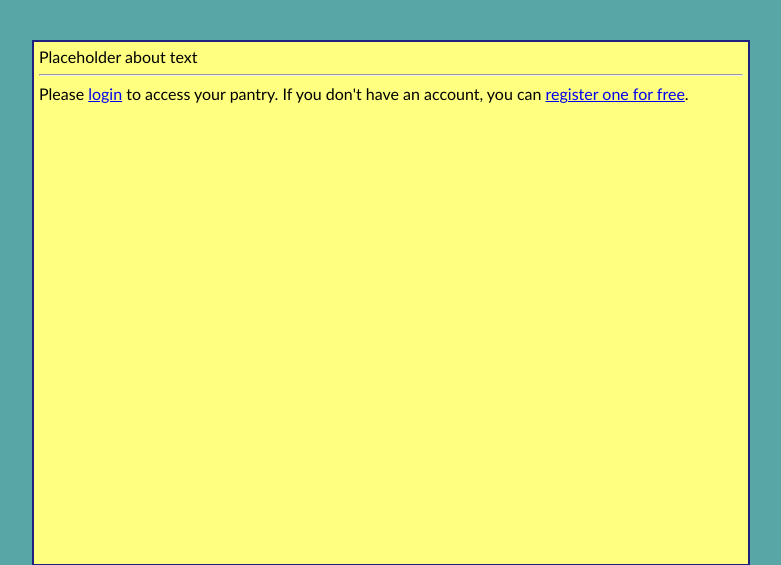
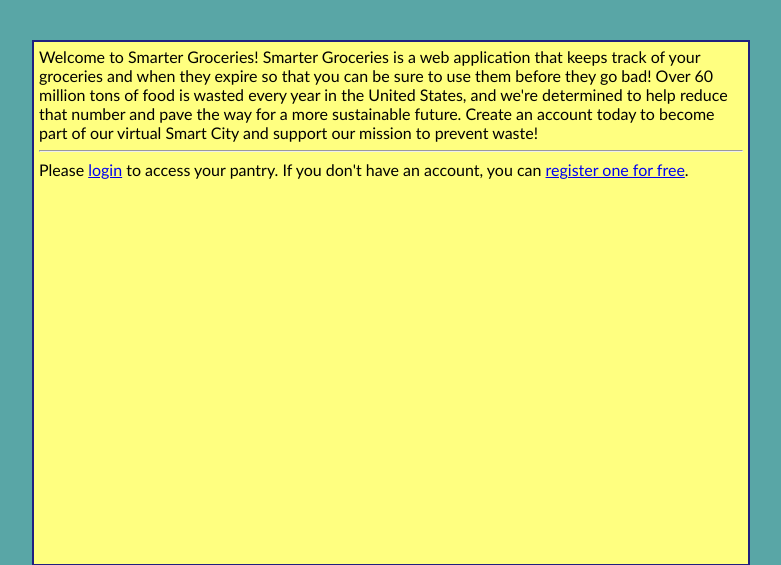
Before and after one commit to HackUTA-Solar/SmarterGroceries, a Flask app: page / in a window 1280 px wide. Shown: the part 97-662 px from the top of the page, without its empty margins (249-1030 px from the left). Run offline with Flask 2, Linux system fonts and the light colour scheme; parts of the project's set-up code (start-up, migrations or seed data) failed here and were passed over.

Commit message:
Welcome page text

```diff
--- a/templates/info.html
+++ b/templates/info.html
@@ -1 +1 @@
-Placeholder about text
+Welcome to Smarter Groceries! Smarter Groceries is a web application that keeps track of your groceries and when they expire so that you can be sure to use them before they go bad! Over 60 million tons of food is wasted every year in the United States, and we're determined to help reduce that number and pave the way for a more sustainable future. Create an account today to become part of our virtual Smart City and support our mission to prevent waste!
```
